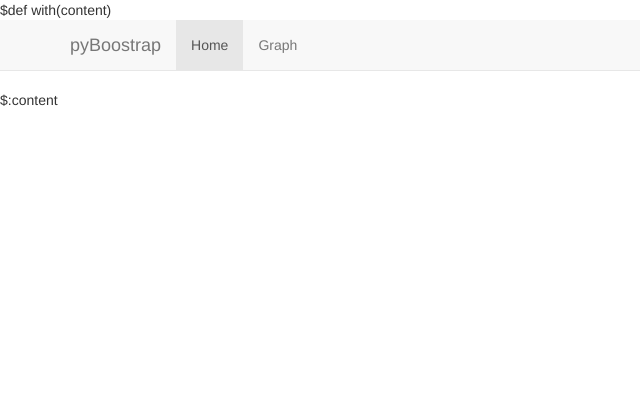
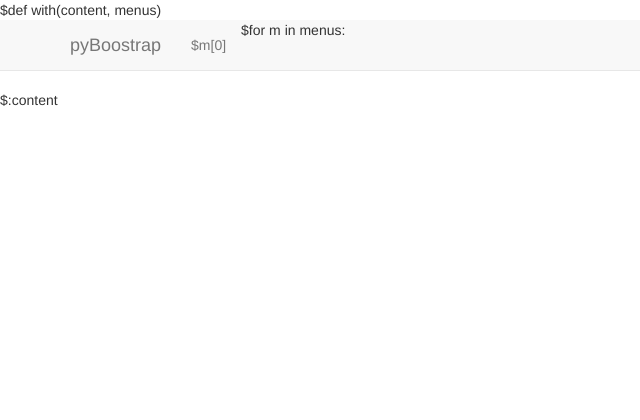
Before and after one commit to didier-dubois/pyBoostrap, a Python web app: template templates/layout.html in a window 1280 px wide. Shown: the top 420 px of the page, without its empty margins (0-640 px from the left). Run offline with Jinja, Linux system fonts and the light colour scheme; the template is opened without the code that fills it, so the values that code supplies are empty.

Commit message:
Fix typo

```diff
--- a/templates/index.html
+++ b/templates/index.html
@@ -23,11 +23,6 @@
      <li>JQuery: <a href="http://jquery.com"> JQuery.com</a> </li>
  </ul>
 
- <h3>TODO</h3>
- <ul>
-     <li>Fix menu higlighting</li>
-     <li>Any other?</li>
- </ul>
  <h3>Contact</h3>
   python at didier-dubois.ch
 
--- a/templates/layout.html
+++ b/templates/layout.html
@@ -1,4 +1,4 @@
-$def with(content)
+$def with(content, menus)
 <!DOCTYPE html>
 <html lang="en">
 <head>
@@ -32,8 +32,9 @@
     <!-- Collect the nav links, forms, and other content for toggling -->
     <div class="collapse navbar-collapse" id="bs-example-navbar-collapse-1">
       <ul class="nav navbar-nav">
-        <li class="active"><a href="/">Home <span class="sr-only">(current)</span></a></li>
-        <li><a href="/graph/">Graph</a></li>
+         $for m in menus:
+            <li class="$m[2]"><a href="$m[1]">$m[0]</a></li>
+
       </ul>
     </div><!-- /.navbar-collapse -->
   </div><!-- /.container-fluid -->
```
Also changed, not shown: server.py (+14 -2 lines).
